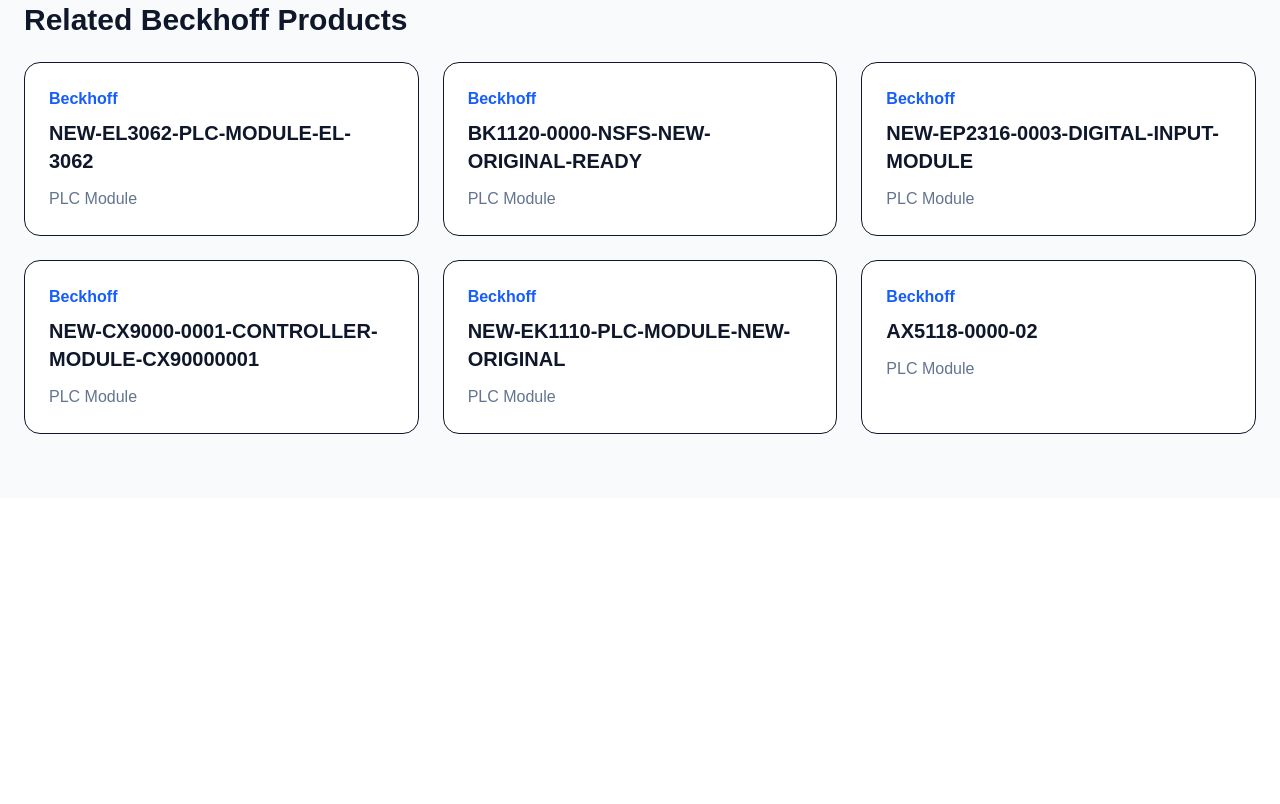
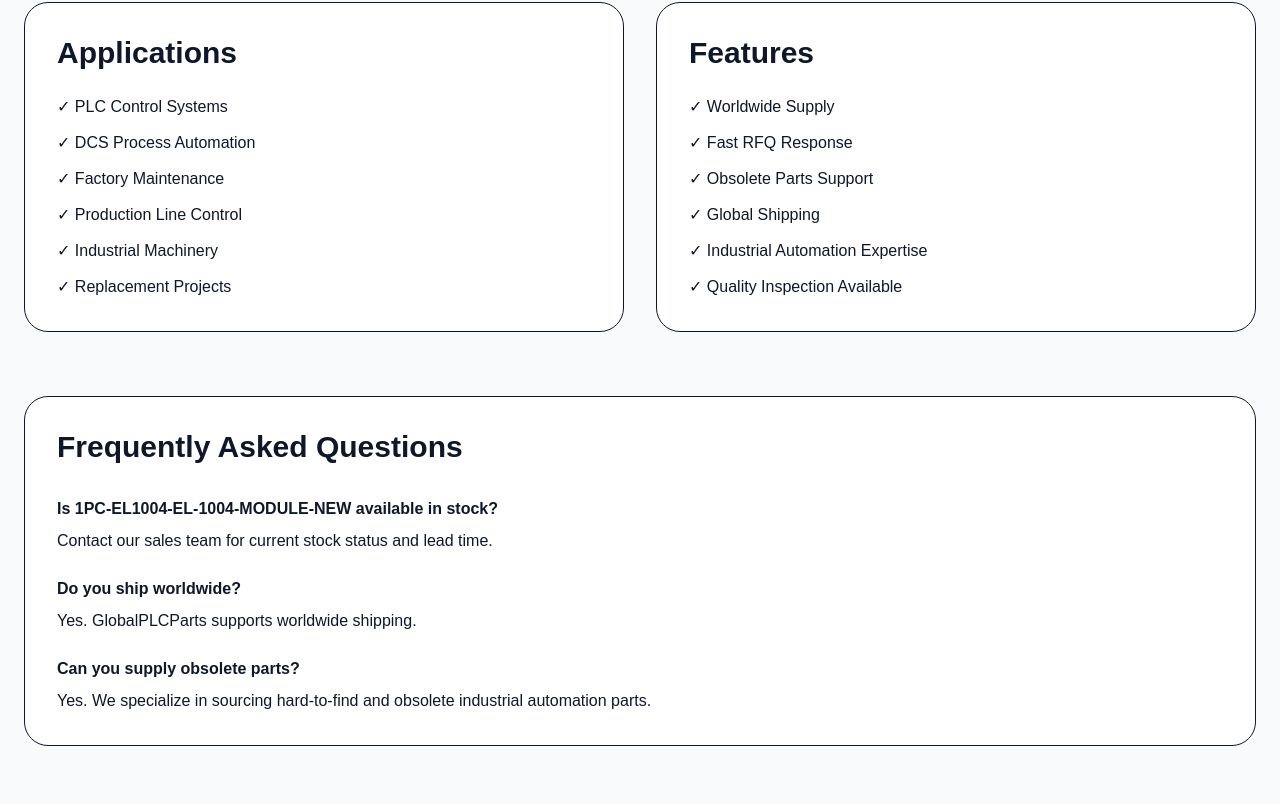
Before and after one commit to summitwang/globalplcparts, a Next.js app: page /products/beckhoff-1pc-el1004-el-1004-module-new in a window 1280 px wide. Shown: the part 1916-2720 px from the top of the page. Before the commit the page ends 2414 px from the top, so only its background shows below. Built offline with nearby package versions, Linux system fonts and the light colour scheme.

Commit message:
Product Detail PRO MAX

```diff
--- a/app/products/[slug]/page.tsx
+++ b/app/products/[slug]/page.tsx
@@ -21,7 +21,7 @@
   }
 
   return {
-  title: `${product.brand} ${product.model} ${product.category} Supplier | GlobalPLCParts`,
+  title: `${product.brand} ${product.model} PLC Module Supplier | GlobalPLCParts`,
 
   description: `${product.brand} ${product.model} ${product.category} available for industrial automation, PLC, DCS and control system applications. Request quotation from GlobalPLCParts.`,
 
@@ -234,6 +234,86 @@
         </div>
       </section>
 
+      <section className="max-w-7xl mx-auto px-6 pb-16">
+  <div className="grid lg:grid-cols-2 gap-8">
+
+    <div className="bg-white border rounded-3xl p-8">
+      <h2 className="text-3xl font-black mb-6">
+        Applications
+      </h2>
+
+      <ul className="space-y-3">
+        <li>✓ PLC Control Systems</li>
+        <li>✓ DCS Process Automation</li>
+        <li>✓ Factory Maintenance</li>
+        <li>✓ Production Line Control</li>
+        <li>✓ Industrial Machinery</li>
+        <li>✓ Replacement Projects</li>
+      </ul>
+    </div>
+
+    <div className="bg-white border rounded-3xl p-8">
+      <h2 className="text-3xl font-black mb-6">
+        Features
+      </h2>
+
+      <ul className="space-y-3">
+        <li>✓ Worldwide Supply</li>
+        <li>✓ Fast RFQ Response</li>
+        <li>✓ Obsolete Parts Support</li>
+        <li>✓ Global Shipping</li>
+        <li>✓ Industrial Automation Expertise</li>
+        <li>✓ Quality Inspection Available</li>
+      </ul>
+    </div>
+
+  </div>
+</section>
+
+<section className="max-w-7xl mx-auto px-6 pb-16">
+  <div className="bg-white border rounded-3xl p-8">
+
+    <h2 className="text-3xl font-black mb-8">
+      Frequently Asked Questions
+    </h2>
+
+    <div className="space-y-6">
+
+      <div>
+        <h3 className="font-black mb-2">
+          Is {product.model} available in stock?
+        </h3>
+
+        <p>
+          Contact our sales team for current stock status and lead time.
+        </p>
+      </div>
+
+      <div>
+        <h3 className="font-black mb-2">
+          Do you ship worldwide?
+        </h3>
+
+        <p>
+          Yes. GlobalPLCParts supports worldwide shipping.
+        </p>
+      </div>
+
+      <div>
+        <h3 className="font-black mb-2">
+          Can you supply obsolete parts?
+        </h3>
+
+        <p>
+          Yes. We specialize in sourcing hard-to-find and obsolete industrial automation parts.
+        </p>
+      </div>
+
+    </div>
+
+  </div>
+</section>
+
       {relatedProducts.length > 0 && (
         <section className="max-w-7xl mx-auto px-6 pb-16">
           <h2 className="text-3xl font-black mb-6">
```
